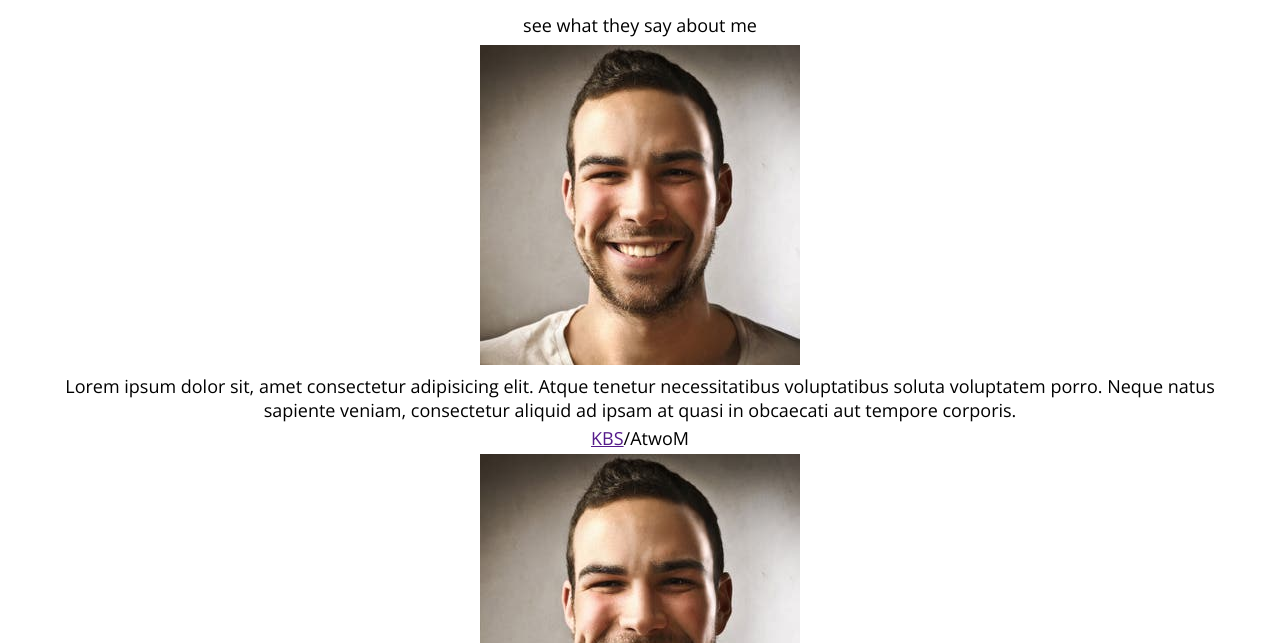
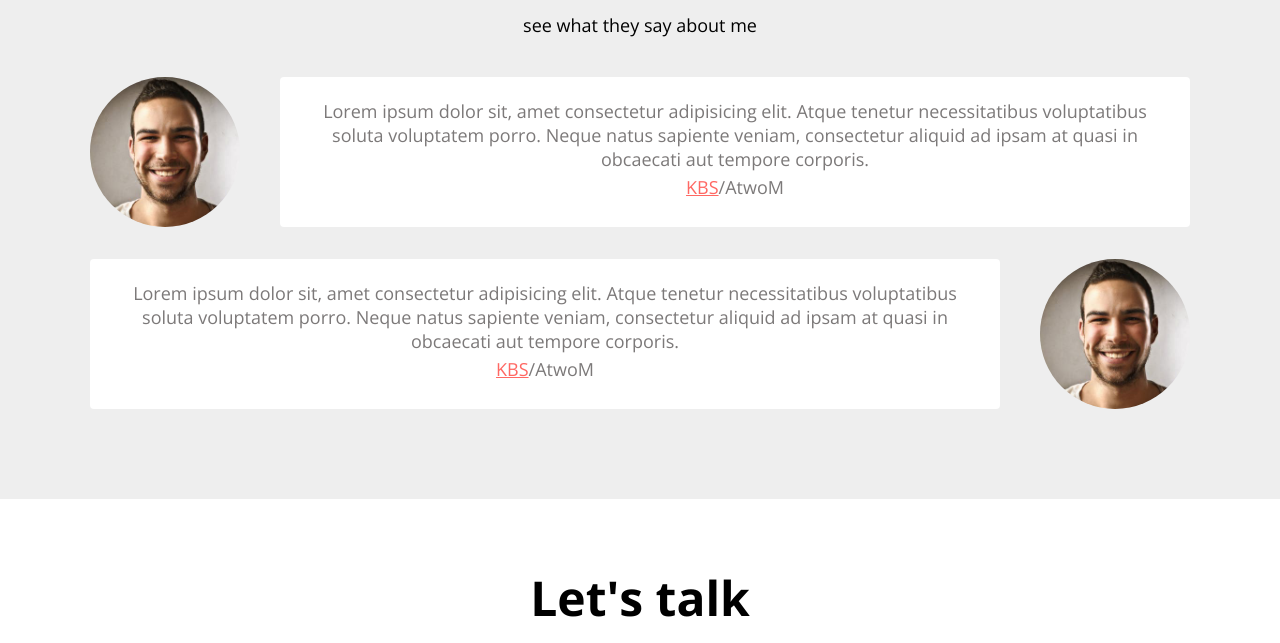
Before and after one commit to ingal9394/portfolio_front_end, a plain HTML site: page index.html in a window 1280 px wide. Shown: the part 3361-4004 px from the top of the page. Drawn offline with nearby package versions, Linux system fonts and the light colour scheme.

Commit message:
CSS testimonial

```diff
--- a/index.html
+++ b/index.html
@@ -179,7 +179,7 @@
       <h1>My work</h1>
       <h3>Pojects</h3>
       <div class="work__categories">
-        <button class="categort__btn">
+        <button class="categort__btn active">
           All<span class="category__count">8</span>
         </button>
         <button class="categort__btn">
@@ -303,11 +303,6 @@
           </div>
         </div>
         <div class="testimonial">
-          <img
-            src="imgs/projects/people1.jpg"
-            alt="People"
-            class="testimonial__avataer"
-          />
           <div class="testimonial__speech-buble">
             <p>
               Lorem ipsum dolor sit, amet consectetur adipisicing elit. Atque
@@ -317,6 +312,11 @@
             </p>
             <p class="name"><a href="">KBS</a>/AtwoM</p>
           </div>
+          <img
+            src="imgs/projects/people1.jpg"
+            alt="People"
+            class="testimonial__avataer"
+          />
         </div>
       </div>
     </section>
--- a/style.css
+++ b/style.css
@@ -358,3 +358,41 @@ padding: 20px 40px;
   margin-left: -12px;
   margin-top: 8px;
 }
+
+/* Testimonial */
+#testimonials{
+  background-color: var(--color-light-white);
+}
+.testimonials{
+  margin: 40px;
+}
+
+.testimonial{
+  display: flex;
+  margin:  32px 0;
+}
+.testimonial__avataer{
+  width:150px;
+  height: 150px;
+  border-radius: 50%;
+}
+
+.testimonial__avataer:nth-child(odd){
+  margin-right: 40px;
+}
+
+.testimonial__avataer:nth-child(even){
+  margin-left: 40px;
+}
+
+.testimonial__speech-buble{
+  padding: 18px;
+  background-color: var(--color-white);
+  border-radius: var(--size-border-radius);
+}
+.testimonial__speech-buble p{
+  color: var(--color-light-grey);
+}
+.testimonial__speech-buble a{
+  color: var(--color-dark-pink);
+}
```
